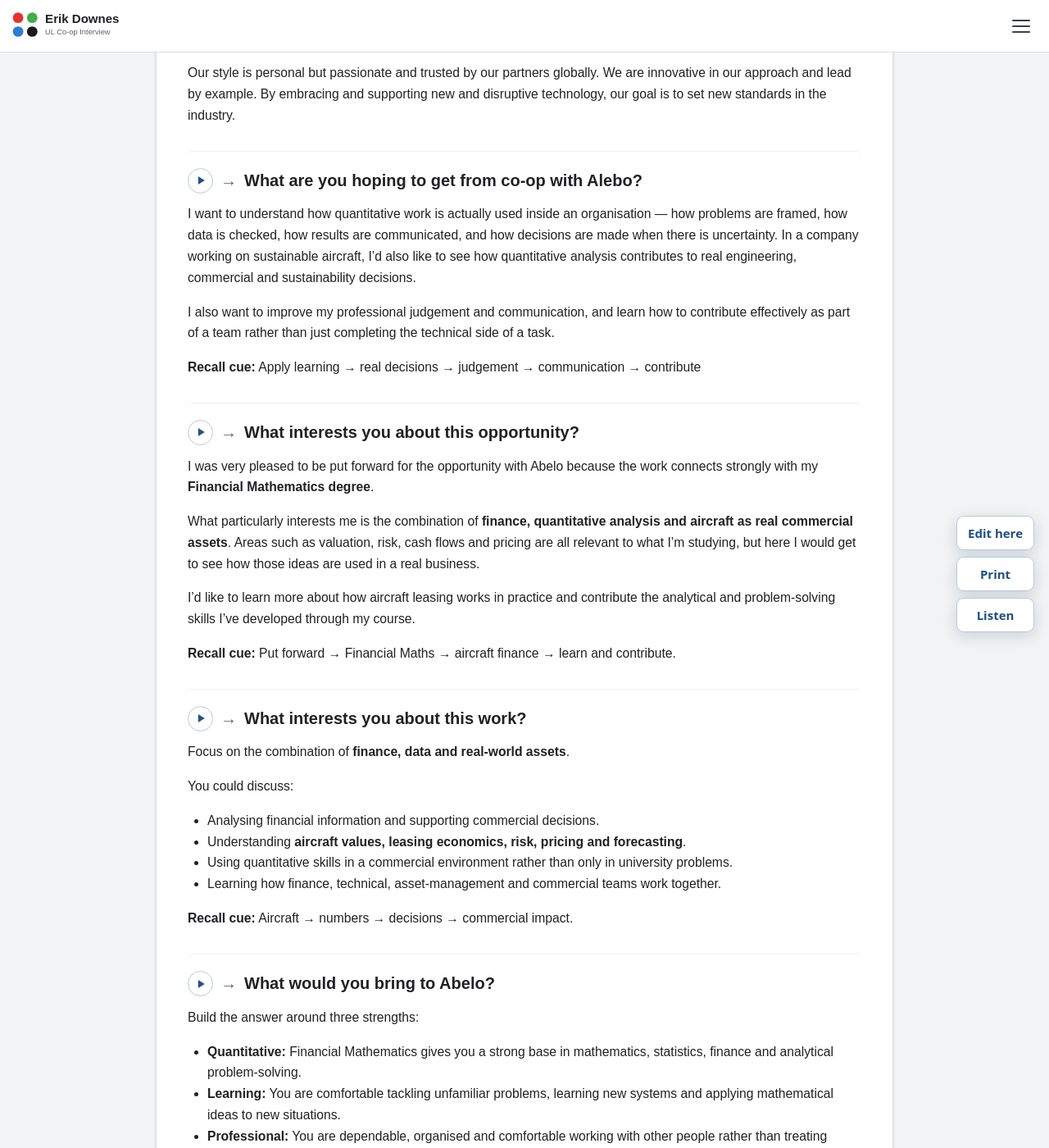
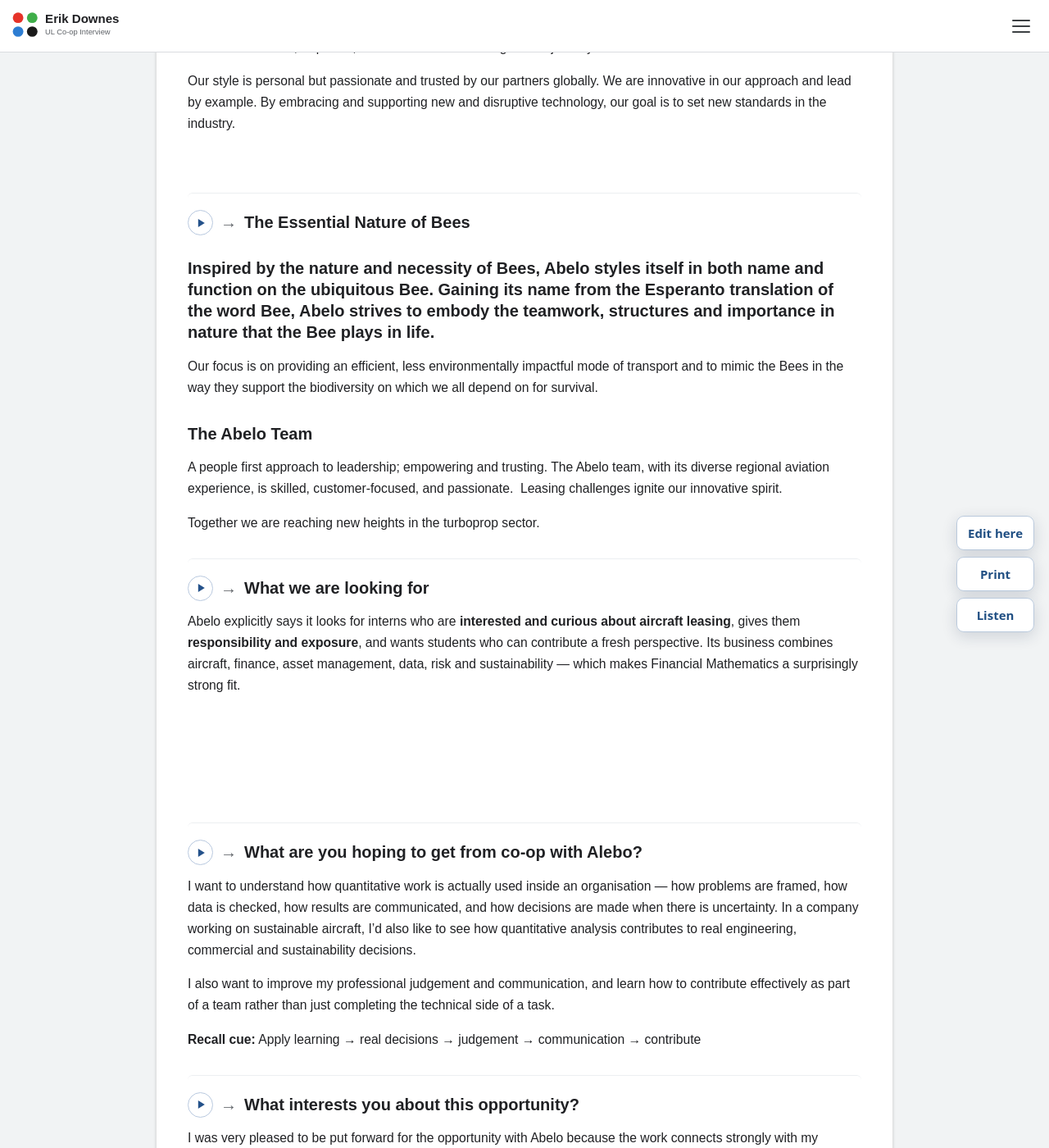
Before and after one commit to ronandownes/coop, a Jekyll site: the page built from company-role.md, in a window 1280 px wide and 1400 px high, scrolled down 986 px. Shown: the whole window at 82% size. Built offline with Jekyll 4.4.1, drawn with Linux system fonts in a browser that asks for light colours.

Commit message:
Update company-role.md (via Pages CMS)

```diff
--- a/company-role.md
+++ b/company-role.md
@@ -26,7 +25,7 @@
 
 &nbsp;
 
-### Purpose & Mission
+## Purpose & Mission
 
 Positive change requires leadership and at Abelo we work on creating solutions which will improve society’s connectivity while addressing the need to reduce the environmental impact of travel. Our blueprint is nature; our activity, akin to the Bee, is to provide sustainable support to our global ecosystem.
 
@@ -35,6 +34,42 @@
 Our current investments in the latest technology will support the future development of new routes and connect previously isolated destinations. We are working to make air travel more sustainable, efficient and economical – and, in certain locations, a quicker, cleaner alternative to longer road journeys.
 
 Our style is personal but passionate and trusted by our partners globally. We are innovative in our approach and lead by example. By embracing and supporting new and disruptive technology, our goal is to set new standards in the industry.
+
+
+
+&nbsp;
+
+## Bees | The Essential Nature of Bees
+
+## Inspired by the nature and necessity of Bees, Abelo styles itself in both name and function on the ubiquitous Bee. Gaining its name from the Esperanto translation of the word Bee, Abelo strives to embody the teamwork, structures and importance in nature that the Bee plays in life.
+
+Our focus is on providing an efficient, less environmentally impactful mode of transport and to mimic the Bees in the way they support the biodiversity on which we all depend on for survival.
+
+
+
+## The Abelo Team
+
+A people first approach to leadership; empowering and trusting. The Abelo team, with its diverse regional aviation experience, is skilled, customer-focused, and passionate.  Leasing challenges ignite our innovative spirit.
+
+Together we are reaching new heights in the turboprop sector.
+
+
+
+
+
+
+## Looking for | What we are looking for
+
+
+Abelo explicitly says it looks for interns who are **interested and curious about aircraft leasing**, gives them **responsibility and exposure**, and wants students who can contribute a fresh perspective. Its business combines aircraft, finance, asset management, data, risk and sustainability — which makes Financial Mathematics a surprisingly strong fit.
+
+
+
+&nbsp;
+
+&nbsp;
+
+&nbsp;
 
 ## Hoping to get? | What are you hoping to get from co-op with Alebo?
 
```
Also changed, not shown: other parts of company-role.md (+0 -1 lines).
